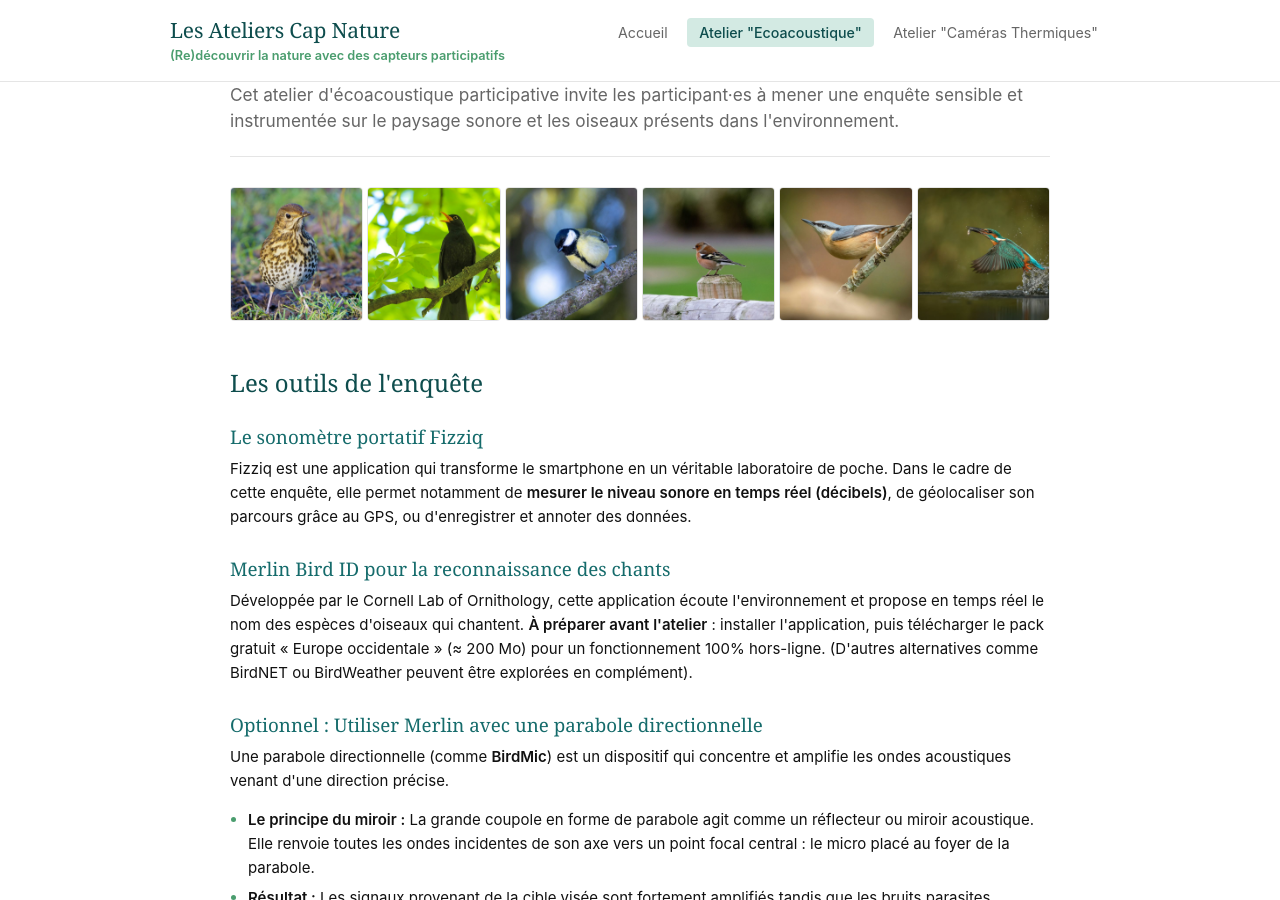
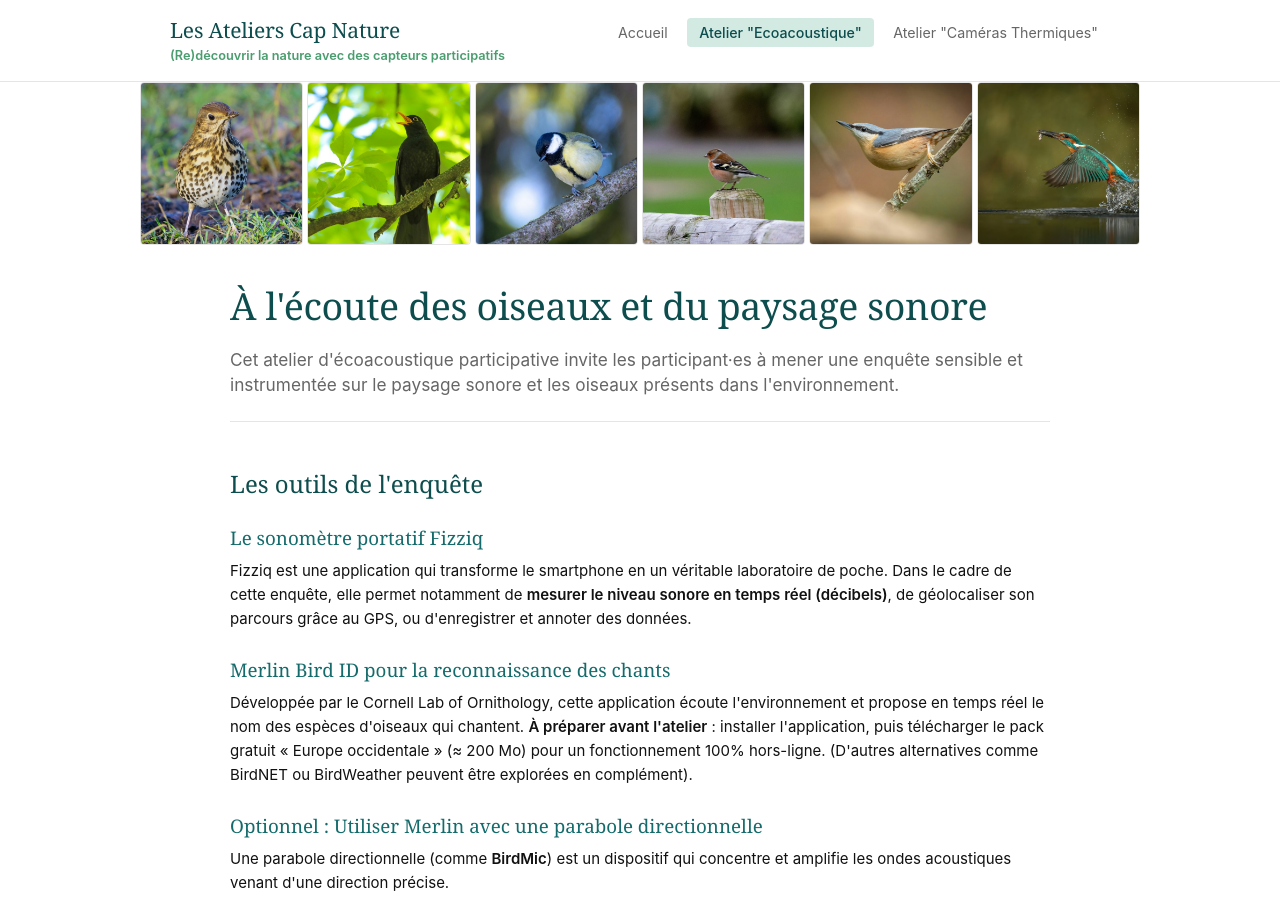
Before and after one commit to marieleapouliquen/wiki-cap-nature, a Jekyll site: the page built from _pages/module-oiseaux/index.md, in a window 1280 px wide and 900 px high. Built offline with Jekyll 4.4.1, drawn with Linux system fonts in a browser that asks for light colours.

Commit message:
Update index.md

```diff
--- a/_pages/module-oiseaux/index.md
+++ b/_pages/module-oiseaux/index.md
@@ -23,11 +23,14 @@ photos:
     caption: Martin-pêcheur
 ---
 
+{% include photo-band.html photos=page.photos %}
+
 <main class="content">
 
-  <p class="page-lead">Cet atelier d'écoacoustique participative invite les participant·es à mener une enquête sensible et instrumentée sur le paysage sonore et les oiseaux présents dans l'environnement.</p>
-
-  {% include photo-band.html photos=page.photos %}
+  <section class="content" style="padding-bottom: 0;">
+    <h1>{{ page.title }}</h1>
+    <p class="page-lead">Cet atelier d'écoacoustique participative invite les participant·es à mener une enquête sensible et instrumentée sur le paysage sonore et les oiseaux présents dans l'environnement.</p>
+  </section>
 
   <section class="content">
     <h2>Les outils de l'enquête</h2>
@@ -53,7 +56,7 @@ photos:
     </ol>
   </section>
 
-  <section class="section-full-bleed" style="background-color: #F7F4E9; border-bottom: 0.2px solid #e2e6d8; padding: 0rem 0; margin: 0; overflow: hidden;">
+  <section class="section-full-bleed" style="background-color: #fafbf6; border-top: 0.2px solid #e2e6d8; border-bottom: 0.2px solid #e2e6d8; padding: 2rem 0; margin: 0; overflow: hidden;">
     <div class="container">
       <div class="page-content" style="padding-top: 0; padding-bottom: 0;">
 
@@ -114,30 +117,29 @@ photos:
     <p><strong>Enquête instrumentée :</strong> Chaque groupe explore la zone délimitée. À chaque station d'écoute, la consigne est simple : s'arrêter en silence, mesurer les décibels avec Fizziq, lancer Merlin Sound ID pour identifier les espèces, et consigner l'ensemble sur la fiche d'observation.</p>
 
     <h3 style="margin-top: 2.5rem;">Ressources Pédagogiques Cap Nature</h3>
-      <div class="resource-links" style="display: grid; grid-template-columns: repeat(auto-fit, minmax(280px, 1fr)); gap: 1rem; margin-top: 1rem;">
-        <a class="resource-link" href="{{ '/module-oiseaux/fiche2-chant/' | relative_url }}">
-          <span class="resource-link-label">Fiche Scientifique 2</span>
-          <span class="resource-link-title">Quiz sur les Oiseaux</span>
-        </a>
+    <div class="resource-links" style="display: grid; grid-template-columns: repeat(auto-fit, minmax(280px, 1fr)); gap: 1rem; margin-top: 1rem;">
+      <a class="resource-link" href="{{ '/module-oiseaux/fiche2-chant/' | relative_url }}">
+        <span class="resource-link-label">Fiche Scientifique 2</span>
+        <span class="resource-link-title">Quiz sur les Oiseaux</span>
+      </a>
 
-        <a class="resource-link" href="{{ '/module-oiseaux/fiche3-sonogramme/' | relative_url }}">
-          <span class="resource-link-label">Fiche Scientifique 3</span>
-          <span class="resource-link-title">Lire un spectrogramme</span>
-        </a>
-      </div>
+      <a class="resource-link" href="{{ '/module-oiseaux/fiche3-sonogramme/' | relative_url }}">
+        <span class="resource-link-label">Fiche Scientifique 3</span>
+        <span class="resource-link-title">Lire un spectrogramme</span>
+      </a>
+    </div>
 
-      <h3>3. Retours réflexifs</h3>
+    <h3 style="margin-top: 2.5rem;">3. Retours réflexifs</h3>
 
-        <figure class="page-banner" style="margin-bottom: 0;">
-          <img src="{{ '/assets/img/atelier-retours.jpg' | relative_url }}"
-               alt="Ressenti des participants après l'exploration"
-               class="page-banner-img">
-          <figcaption class="page-banner-credit">© Marie-Léa Pouliquen</figcaption>
-        </figure>
-
+    <figure class="page-banner" style="margin-top: 1.5rem; margin-bottom: 0;">
+      <img src="{{ '/assets/img/atelier-retours.jpg' | relative_url }}"
+           alt="Ressenti des participants après l'exploration"
+           class="page-banner-img">
+      <figcaption class="page-banner-credit">© Marie-Léa Pouliquen</figcaption>
+    </figure>
   </section>
 
-  <section class="section-full-bleed" style="background-color: #F7F4E9; border-bottom: 0.2px solid #e2e6d8; padding: 0rem 0; margin: 0; overflow: hidden;">
+  <section class="section-full-bleed" style="background-color: #F7F4E9; border-top: 0.2px solid #e2e6d8; border-bottom: 0.2px solid #e2e6d8; padding: 2rem 0; margin: 0; overflow: hidden;">
     <div class="container">
       <div class="page-content" style="padding-top: 0; padding-bottom: 0;">
 
@@ -151,10 +153,8 @@ photos:
           <li><strong>Cartographier :</strong> Pour conclure, positionnez vos relevés sur une carte géographique en attribuant des icônes thématiques à chaque type de son rencontré.</li>
         </ol>
 
-        <p>Pour d'autres idées de manipulations de terrain, consultez la fiche du Réseau IDée : <a href="https://www.reseau-idee.be/fr/symbioses/lecoute-de-la-nature-7-activites-pour-tendre-loreille" target="_blank" rel="noopener">L'écoute de la nature : 7 activités pour tendre l'oreille</a>.</p>
+        <p style="margin-bottom: 0;">Pour d'autres idées de manipulations de terrain, consultez la fiche du Réseau IDée : <a href="https://www.reseau-idee.be/fr/symbioses/lecoute-de-la-nature-7-activites-pour-tendre-loreille" target="_blank" rel="noopener">L'écoute de la nature : 7 activités pour tendre l'oreille</a>.</p>
 
-      </div>
-    </div>
-  </section>
+      </div> </div> </section>
 
 </main>
```
